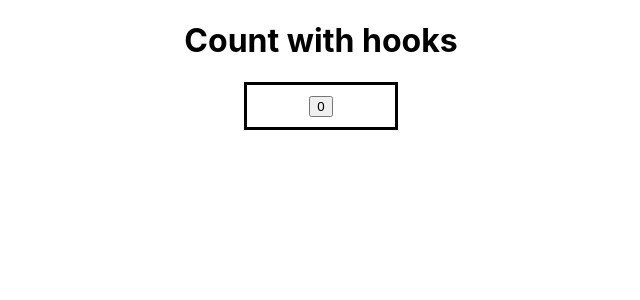
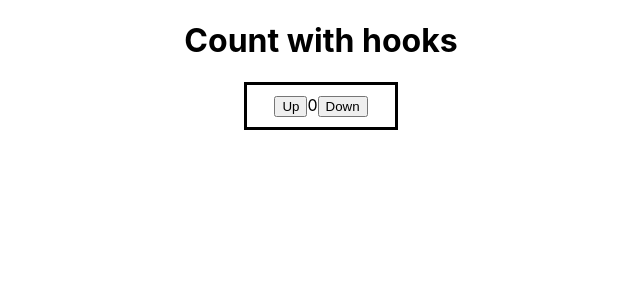
Before and after one commit to CLTPayne/react-hooks-exploration, a React (Create React App) app: page / in a window 1280 px wide. Shown: the top 300 px of the page, without its empty margins (319-959 px from the left). Built offline with nearby package versions, Linux system fonts and the light colour scheme.

Commit message:
Reuse useState() for decrement of counter

```diff
--- a/src/Counter.js
+++ b/src/Counter.js
@@ -3,5 +3,12 @@ import React, { useState } from 'react';
 export default function Counter() {
   const [count, setCount] = useState(0);
   const increment = () => setCount(count + 1);
-  return <button onClick={increment}>{count}</button>;
+  const decrement = () => setCount(count - 1)
+  return (
+    <span className="controls">
+      <button onClick={increment}>Up</button>
+        {count}
+      <button onClick={decrement}>Down</button>
+    </span>
+  )
 }
```
